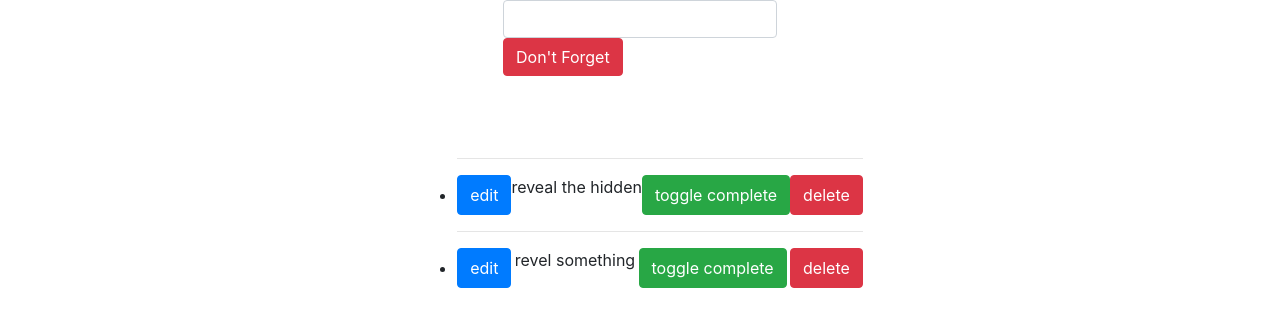
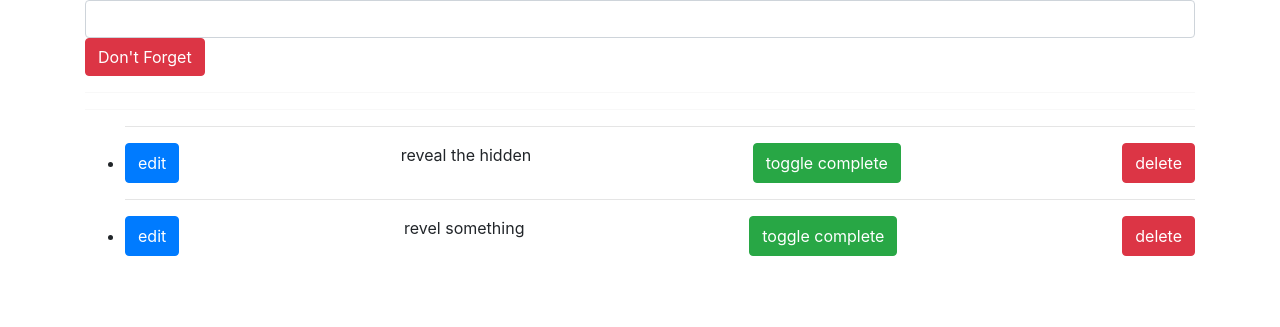
Before and after one commit to matt2tech/djangoTemplatePractice, a Django app: page /todo/ in a window 1280 px wide. Shown: the top 327 px of the page. Run offline with Django 3.2, Linux system fonts and the light colour scheme; data comes from the database, SQL or seed files in the repository; some libraries are stand-ins or nearby versions.

Commit message:
Added containers

```diff
--- a/app/templates/app/todos.html
+++ b/app/templates/app/todos.html
@@ -7,7 +7,7 @@
     <link rel="stylesheet" href="https://stackpath.bootstrapcdn.com/bootstrap/4.1.3/css/bootstrap.min.css" integrity="sha384-MCw98/SFnGE8fJT3GXwEOngsV7Zt27NXFoaoApmYm81iuXoPkFOJwJ8ERdknLPMO" crossorigin="anonymous">
     <title>Document</title>
 </head>
-<body class='center'>
+<body class='container'>
     <form method='POST' action='{% url "app:create" %}'>
         {% csrf_token %}
         <input type='text' class='form-control' name='title' maxlength="31" required>
@@ -36,11 +36,6 @@
         color: lightgray;
         opacity: 0.25;
 }
-    .center {
-        display: flex;
-        flex-direction: column;
-        align-items: center;
-    }
 
 </style>
 </html>
```
